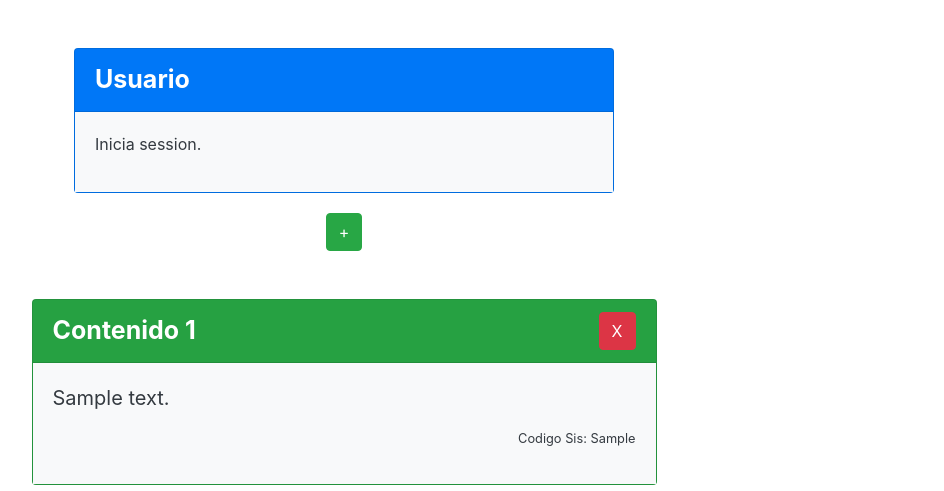
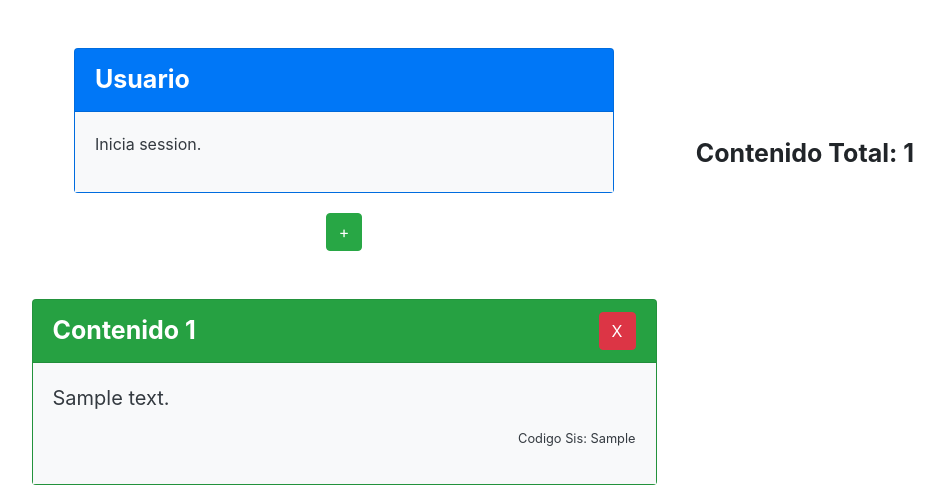
Before and after one commit to alfredLazaro/ForoV1, a PHP site: page /vista/vista_admin.php in a window 1280 px wide. Shown: the top 491 px of the page, without its empty margins (296-1240 px from the left). Run offline with PHP 8.4, Linux system fonts and the light colour scheme; tables that the repository leaves empty or names only in its code hold one stand-in row (values such as "Sample post"); some libraries are stand-ins or nearby versions.

Commit message:
agregue contador y es mas rapido en cargar contenido

```diff
--- a/controlador/getContenido.php
+++ b/controlador/getContenido.php
@@ -1,14 +1,35 @@
 <?php
 
 include_once "../modelo/model_user.php";
+
 $user = new User();
 
 $comentarios = $user->obtenerComentarios();
+$contarContenido = $user->contarContenido();
+
+$response = array(
+    "comentarios" => $comentarios,
+    "count" => $contarContenido
+);
 
 if (isset($_SERVER['HTTP_X_REQUESTED_WITH']) && $_SERVER['HTTP_X_REQUESTED_WITH'] == 'XMLHttpRequest') {
-    echo json_encode($comentarios);
+    echo json_encode($response);
     exit();
 } else {
     header("Location: ../index.php");
     exit();
 }
+
+
+// include_once "../modelo/model_user.php";
+// $user = new User();
+
+// $comentarios = $user->obtenerComentarios();
+
+// if (isset($_SERVER['HTTP_X_REQUESTED_WITH']) && $_SERVER['HTTP_X_REQUESTED_WITH'] == 'XMLHttpRequest') {
+//     echo json_encode($comentarios);
+//     exit();
+// } else {
+//     header("Location: ../index.php");
+//     exit();
+// }
--- a/modelo/model_user.php
+++ b/modelo/model_user.php
@@ -98,4 +98,13 @@ class User extends Conexion {
         $stmt->bindParam(':texto_contenido', $texto_contenido);
         return $stmt->execute();
     }
+
+    public function contarContenido() {
+        $sql = "SELECT COUNT(*) FROM contenido";
+        $stmt = $this->connexion_bd->prepare($sql);
+        $stmt->execute();
+        $count = $stmt->fetchColumn();
+        $stmt->closeCursor();
+        return $count;
+    }
 }
--- /dev/null
+++ b/vista/vista_admin.js
@@ -0,0 +1,79 @@
+function actContenidoYCont() {
+    $.get("../controlador/getContenido.php", function (data) {
+        var response = JSON.parse(data);
+        var contenidos = response.comentarios;
+        var count = response.count;
+
+        $('#count').text("Contenido Total: " + count);
+
+        $('.contenido-dinamico').empty();
+        contenidos.forEach(function (contenido, index) {
+            var contenidoHTML = `<div class="col-md-6 offset-md-3"><div class="card bg-success text-white">
+                    <div class="card-header d-flex justify-content-between">
+                        <span class="custom-header">Contenido ${index + 1} </span>
+                        <button class="eleminar-contenido btn btn-danger" data-id="${contenido.id_contenido}">X</button>
+                    </div>
+                    <div class="card-body bg-light text-dark">
+                        <p class="custom-comment" id="comment${index + 1}">
+                            ${contenido.texto_contenido}
+                        </p>
+                        <p class="student-id ml-auto small text-right">Codigo Sis: ${contenido.codigo_sis}</p>
+                    </div>
+                </div></div>`;
+            $('.contenido-dinamico').append(
+                contenidoHTML);
+        });
+
+        $('.eleminar-contenido').on('click', function () {
+            var commentId = $(this).data('id');
+            var parentCard = $(this).closest('.card');
+
+            $.ajax({
+                url: '../controlador/eliminarContenido.php',
+                method: 'POST',
+                data: {
+                    id: commentId
+                },
+                success: function (response) {
+                    var parsedResponse = JSON.parse(response);
+                    if (parsedResponse.success) {
+                        var count = parseInt($('#count').text().replace(
+                            "Contenido Total: ", "")) - 1;
+                        $('#count').text("Contenido Total: " + count);
+                        parentCard.remove();
+                    } else {
+                        alert('Error en la eliminacion de contenido.');
+                    }
+                }
+            });
+        });
+    });
+}
+
+actContenidoYCont();
+
+setInterval(actContenidoYCont, 10000); // 10 segundos
+
+
+$(document).ready(function () {
+    $("#addContentForm").submit(function (e) {
+        e.preventDefault();
+        var texto_contenido = $("#texto_contenido").val();
+
+        $.ajax({
+            type: "POST",
+            url: "../controlador/agregarContenido.php",
+            data: {
+                texto_contenido: texto_contenido
+            },
+            success: function (data) {
+                actContenidoYCont();
+                $('#texto_contenido').val("");
+                $('#addNewModal').modal('hide');
+            },
+            error: function () {
+                alert('Fracaso agregar contenido nuevo.');
+            }
+        });
+    });
+});
--- a/vista/vista_admin.php
+++ b/vista/vista_admin.php
@@ -9,7 +9,7 @@
 
 <body>
     <div class="container mt-5">
-        <div class="row">
+        <div class="row justify-content-between align-items-center">
             <div class="col-md-6 offset-md-3">
                 <div class="card bg-primary text-white">
                     <div class="card-header">
@@ -28,20 +28,21 @@
                 </div>
                 <!-- boton verde -->
                 <div class="text-center mt-3">
-                    <button type="button" class="btn btn-success" data-toggle="modal"
-                        data-target="#addNewModal">+</button>
+                    <button type="button" class="btn btn-success" data-toggle="modal" data-target="#addNewModal">+</button>
                 </div>
+            </div>
+            <div class="mt-2">
+                <span id="count" class="ml-2 count-style"></span>
             </div>
         </div>
     </div>
 
-    <div class="row mt-5 comment-container">
+    <div class="row mt-5 contenido-dinamico">
         <!-- Contenido dinamico -->
     </div>
 
     <!-- modal para agregar nuevo contenido. -->
-    <div class="modal fade" id="addNewModal" tabindex="-1" role="dialog" aria-labelledby="addNewLabel"
-        aria-hidden="true">
+    <div class="modal fade" id="addNewModal" tabindex="-1" role="dialog" aria-labelledby="addNewLabel" aria-hidden="true">
         <div class="modal-dialog" role="document">
             <div class="modal-content">
                 <div class="modal-header">
@@ -54,8 +55,7 @@
                     <form id="addContentForm">
                         <div class="form-group">
                             <label for="texto_contenido">Contenido Para Publicar</label>
-                            <input type="text" class="form-control" id="texto_contenido" name="texto_contenido"
-                                required>
+                            <input type="text" class="form-control" id="texto_contenido" name="texto_contenido" required>
                         </div>
                         <button type="submit" class="btn btn-primary">Publicar</button>
                     </form>
@@ -67,78 +67,8 @@
     <script src="https://ajax.googleapis.com/ajax/libs/jquery/3.5.1/jquery.min.js"></script>
     <script src="https://stackpath.bootstrapcdn.com/bootstrap/4.3.1/js/bootstrap.min.js"></script>
 
-    <script>
-    setInterval(function() {
-        $.get("../controlador/getContenido.php", function(data) {
-            var contenidos = JSON.parse(data);
-            $('.comment-container').empty();
-            contenidos.forEach(function(contenido, index) {
-                var contenidoHTML = `<div class="col-md-6 offset-md-3"><div class="card bg-success text-white">
-                        <div class="card-header d-flex justify-content-between">
-                            <span class="custom-header">Contenido ${index + 1} </span>
-                            <button class="eleminar-contenido btn btn-danger" data-id="${contenido.id_contenido}">X</button>
-                        </div>
-                        <div class="card-body bg-light text-dark">
-                            <p class="custom-comment" id="comment${index + 1}">
-                                ${contenido.texto_contenido}
-                            </p>
-                            <p class="student-id ml-auto small text-right">Codigo Sis: ${contenido.codigo_sis}</p>
-                        </div>
-                    </div></div>`;
-                $('.comment-container').append(
-                    contenidoHTML);
-            });
+    <script src="../vista/vista_admin.js"></script>
 
-            $('.eleminar-contenido').on('click', function() {
-                var commentId = $(this).data('id');
-                var parentCard = $(this).closest('.card');
-
-                console.log(commentId);
-
-                $.ajax({
-                    url: '../controlador/eliminarContenido.php',
-                    method: 'POST',
-                    data: {
-                        id: commentId
-                    },
-                    success: function(response) {
-                        var parsedResponse = JSON.parse(response);
-                        if (parsedResponse.success) {
-                            // alert('Se elimino el contenido');
-                            parentCard.remove();
-                        } else {
-                            alert('Error en la eliminacion de contenido.');
-                        }
-                    }
-                });
-            });
-        });
-    }, 1000); // 2000 = 2 segs
-    </script>
-
-    <!-- manejar el envío de formularios -->
-    <script>
-    $(document).ready(function() {
-        $("#addContentForm").submit(function(e) {
-            e.preventDefault();
-            var texto_contenido = $("#texto_contenido").val();
-
-            $.ajax({
-                type: "POST",
-                url: "../controlador/agregarContenido.php",
-                data: {
-                    texto_contenido: texto_contenido
-                },
-                success: function(data) {
-                    location.reload();
-                },
-                error: function() {
-                    alert('Fracaso agregar contenido nuevo.');
-                }
-            });
-        });
-    });
-    </script>
 
 </body>
 <style>
@@ -154,6 +84,11 @@
     .card {
         margin-bottom: 20px;
     }
+
+    .count-style {
+        font-size: 25px;
+        font-weight: bold;
+    }
 </style>
 
 </html>
```
Also changed, not shown: modelo/conexion.php (+8 -0 lines). Lines whose indentation alone changed are shown as unchanged.
